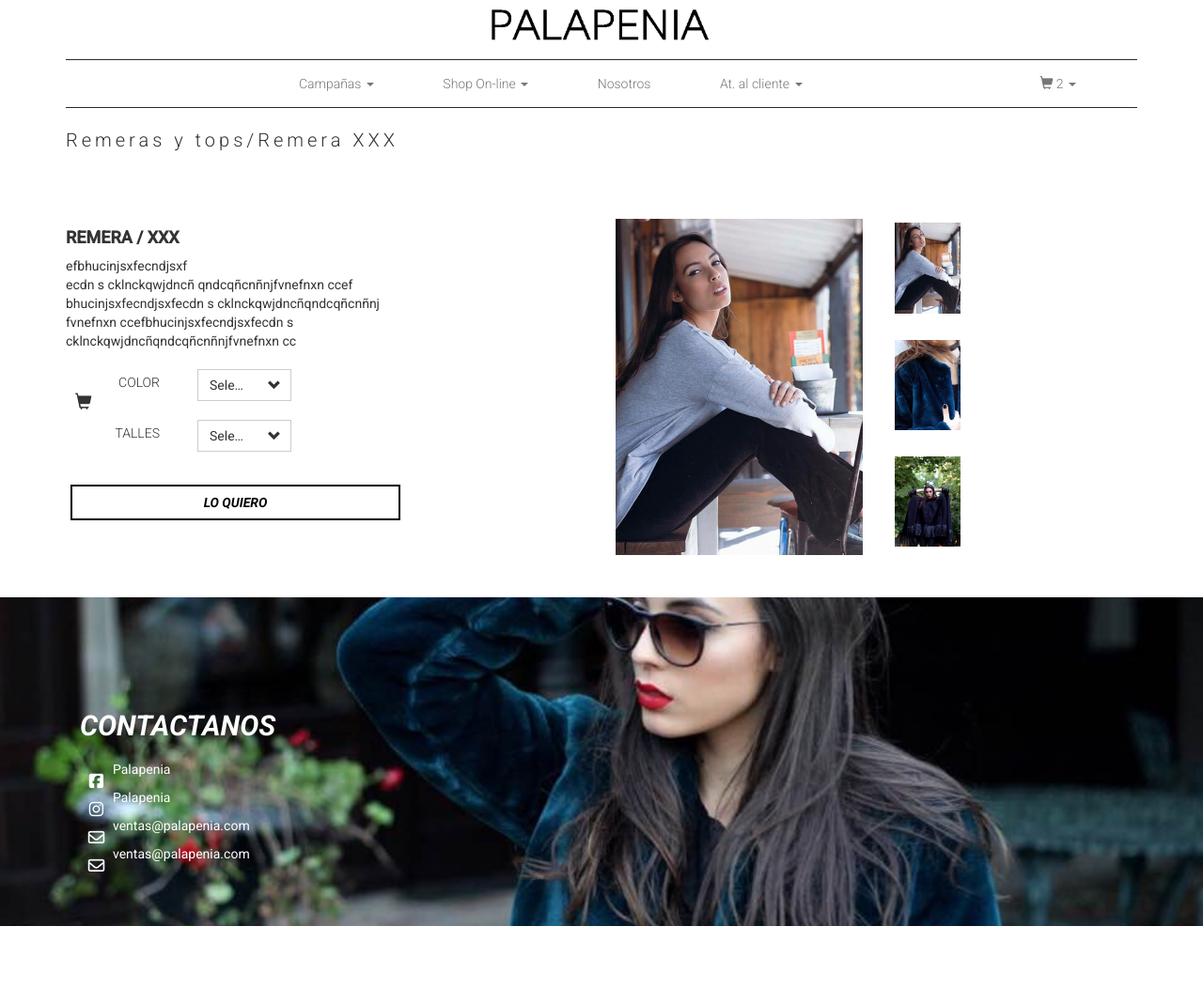
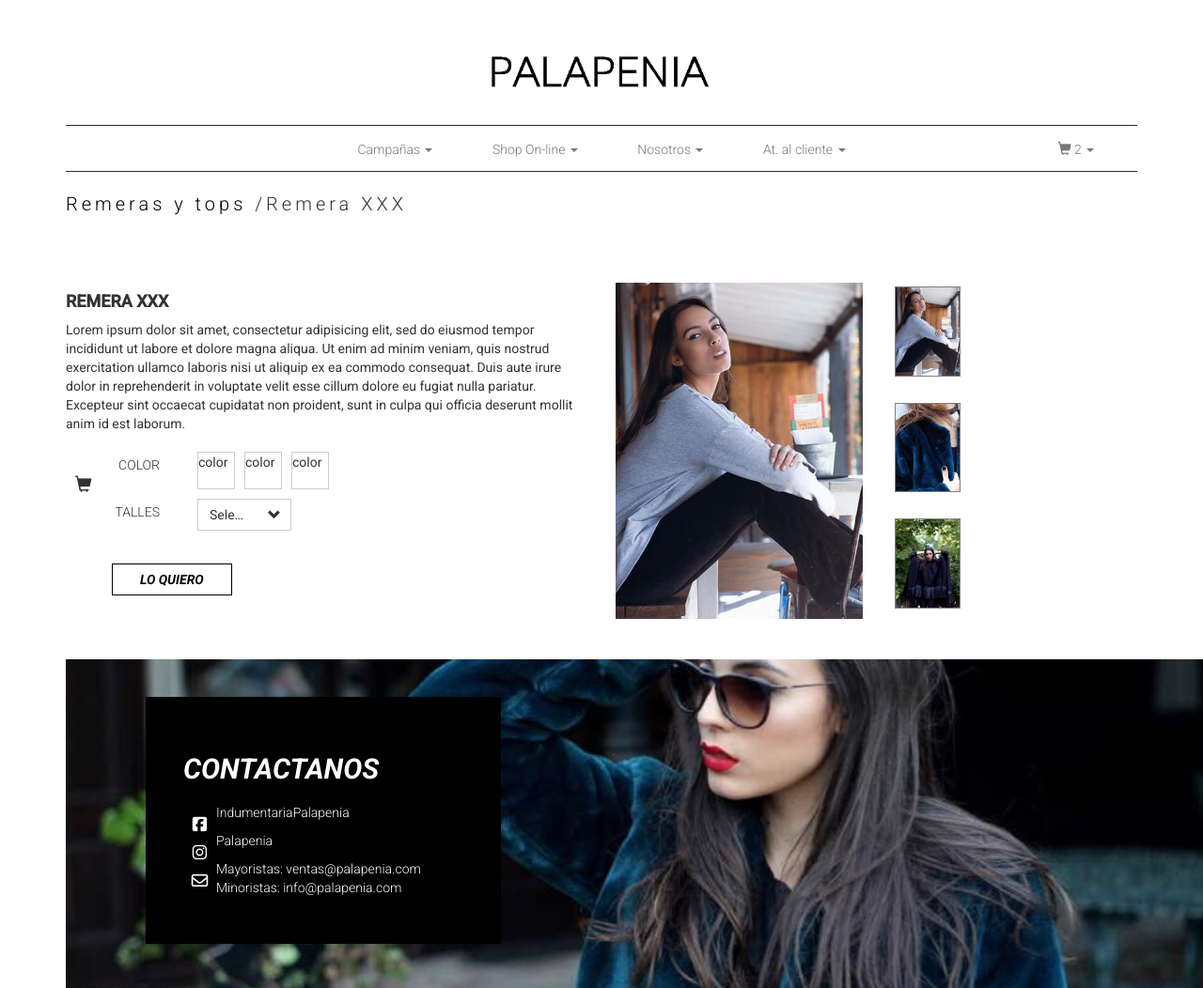
Before and after one commit to PiaZaniboni/Palapenia, a PHP site: page /palapenia/producto.php in a window 1280 px wide; the page is wider, and only the part inside the window is pictured. Shown: that part at 94% size. Before the commit the page ends 986 px from the top of that part, so only its background shows below. Run offline with PHP 8.4, Linux system fonts and the light colour scheme; data that the repository does not hold is empty; some libraries are stand-ins or nearby versions.

Commit message:
Cambio juakina

```diff
--- a/css/custom.css
+++ b/css/custom.css
@@ -1,14 +1,10 @@
 body {
-  padding-top: 10px;
+  padding-top: 60px;
   font-family: 'Roboto', sans-serif;
-
 }
 
 .hero-spacer {
-
     background: #FFFFFF;
-
-
 }
 
 .hero-feature {
@@ -28,9 +24,14 @@
 }
   }
 /*-----navbar-----*/
+
+#menu{
+  margin-top: 5px;
+}
+
 .logo .img-responsive {
  margin: 0 auto;
- margin-bottom: 20px;
+ margin-bottom: 40px;
  max-width: 20%;
 
 }
@@ -39,37 +40,40 @@
   margin-top: 10px;
 }
 
+.nav>.item-carro {
+  position: absolute;
+}
+
 .navbar-default {
-
   background-color: #FFFFFF;
   border-color: #2A2C2B;
   border-radius: 0px;
   border-left: none;
   border-right: none;
+}
 
-
-}
 .navbar-nav {
     float:none;
     margin:0 auto;
-    display: block;
+    display: inline-flex;
+    text-align: center;
+}
 
-}
 .navbar-nav > li > a{
      font-weight:300;
-
+     padding: 10px;
 }
 
 li.dropdown:hover > .dropdown-menu .divider{
   display: inline-block;
   position: relative;
-
   background-color: #000;
   width: 100%;
 
 }
 ul.dropdown-menu > li > a{
  font-weight:300;
+ text-align: left;
 }
 
 ul.dropdown-cart{
@@ -113,6 +116,20 @@
     margin-top:14px;
 }
 
+.item-carro{
+  position: absolute;
+  float: right;
+  right: 100px;
+}
+
+.carro{
+  position: absolute;
+  top: 0px;
+}
+
+.carro .dropdown-toggle{
+  width: 70px;
+}
 
  @media only screen and (min-width: 500px) {
   .navbar-nav > li{
@@ -217,14 +234,10 @@
 #fondocampania .img-responsive{
   margin: 0 auto;
   width: 45%;
-
-
-
 }
 
 #footer{
   margin-top: 30px;
-  padding-top: 60px;
   width: 100%;
   width: 100vw;
   background-image: url("../images/lookbok.jpg");
@@ -236,14 +249,6 @@
   -o-background-size: cover;
   background-attachment: fixed;
   height: 350px;
-
-
-}
-.footer-section{
-  padding-top: 40px;
-}
-.footer-section .col-md-6{
-  width: 50%;
 }
 
 
@@ -252,24 +257,35 @@
  font-weight: 500;
  font-style: italic;
  color:#FFFFFF;
-
 }
 
 #footer li{
+  padding-top: 10px;
+  font-weight: 100;
+  color:#FFFFFF;
+}
 
+#footer i{
   padding-top: 10px;
   font-weight: 400;
   color:#FFFFFF;
-
-}
-#footer i{
-
- padding-top: 10px;
- font-weight: 400;
-  color:#FFFFFF;
-
 }
 
+#footer a{
+  color: white;
+  text-decoration: none;
+}
+
+#footer a:hover{
+  border-bottom: 1px solid white;
+}
+
+#footer .footer-info{
+  width: 70%;
+  background: #000;
+  padding: 40px;
+  margin: 40px 0px;
+}
 
 
 
@@ -407,18 +413,19 @@
     border: #FFFFFF 3px solid;
 }
 
-.btn-select.btn-default:hover, .btn-select.btn-default.active {
+.btn-select .btn-default:hover, .btn-select.btn-default.active {
     background-color: #000;
-
     border-color: #000;
 }
 /* El otro slide */
 .carousel .item {
-    max-height: 500px;
     height: 100%;
     width:100%;
 }
 
+.thumbnail a>img, .thumbnail>img{
+  border: 1px solid grey;
+}
 
 
   .thumbnail  {
@@ -466,14 +473,13 @@
   font-size: 1em;
   border-radius:0;
   text-decoration: none;
-    border: 2px solid #000;
-    padding: 0.5em 4em;
+  border: 1px solid #000;
   color: #000;
   text-transform: uppercase;
   font-weight: 600;
   font-style: italic;
-  margin-left: 20px;
 }
+
 .button:hover {
     background-color: #000;
     color: #fff;
@@ -802,13 +813,12 @@
 font-size: 18px;
   font-weight: 300;
 }
-#lookbook
 
-.carousel-inner > .item  >  img,
-.carousel-inner > .item  > a > img{
+.forma .carousel-inner > .item  >  img,
+.forma .carousel-inner > .item  > a > img{
+  object-fit: scale-down;
+  height: 80vh;
   width: 100%;
-height: 100%; /* use this, or not */
-margin: auto;
 }
 .carousel-control.left {
   margin-left: -120px;
@@ -820,9 +830,39 @@
   margin-right: -120px;
    color: #000;
 }
+
+.link-carrito{
+  color: black;
+}
+.link-carrito:hover{
+  border-bottom: 1px solid #aaa;
+  color: #aaa;
+  text-decoration: none;
+}
+
+.color-lista{
+  display: inline-flex;
+  list-style: none;
+  padding-left: 0px;
+}
+
+.color-producto{
+  width: 40px;
+  height: 40px;
+  border: 1px solid #ccc;
+  margin-left: 10px;
+}
+
+.color-producto:hover{
+  border: 1px solid grey;
+}
+
+.color-producto:visited{
+  border: 1px solid grey;
+}
+
 @media only screen and (max-width: 500px) {
 #lookbook .forma{
-
   width: 80%;
   margin: auto;
 }
--- a/footer-info.php
+++ b/footer-info.php
@@ -1,16 +1,33 @@
 <div id="footer">
-
     <div class="footer-section">
       <div class="container">
-
-                    <div class="col-md-6  ">
+        <div class="col-md-6">
+          <div class="footer-info">
             <h2>CONTACTANOS</h2>
-      <ul class="fa-ul ">
-  <li><i class="fa-li fa fa-facebook-square  fa-inverse fa-lg"></i>Palapenia</li>
-  <li><i class="fa-li fa fa-instagram  fa-inverse fa-lg"></i>Palapenia</li>
-  <li><i class="fa-li fa fa-envelope-o  fa-inverse fa-lg"></i>ventas@palapenia.com</li>
-   <li><i class="fa-li fa fa-envelope-o  fa-inverse fa-lg"></i>ventas@palapenia.com</li>
+            <ul class="fa-ul">
+              <li>
+                  <a href="https://www.facebook.com/indumentariapalapenia/" target="_blank">
+                      <i class="fa-li fa fa-facebook-square fa-lg fa-inverse" aria-hidden="true" ></i>
+                      IndumentariaPalapenia
+                  </a>
+              </li>
+              <li>
+                  <a href="https://www.instagram.com/palapenia/" target="_blank">
+                      <i class="fa-li fa fa-instagram fa-lg fa-inverse" aria-hidden="true"></i>
+                      Palapenia
+                  </a>
+              </li>
+              <li>
+                  <a href="">
+                      <i class="fa-li fa fa-envelope-o fa-lg fa-inverse" aria-hidden="true"></i>
+                      Mayoristas: ventas@palapenia.com </br>
+                      Minoristas: info@palapenia.com
+                  </a>
+              </li>
 
             </ul>
           </div>
         </div>
+      </div>
+    </div>
+</div>
--- a/nav.php
+++ b/nav.php
@@ -1,11 +1,3 @@
-<?php
-require_once("requests/_main2.php");
-
-$lookbooks = getLookbooks();
-
-?>
-
-
 <div class="container">
 <div class="row">
 <div class="logo ">
@@ -34,29 +26,17 @@
     <div class="collapse navbar-collapse" id="menu">
 
       <ul class="nav navbar-nav justify-content-center ">
-
-
-
         <li class="dropdown">
-          <a href="#" class="dropdown-toggle" data-toggle="dropdown">Campañas <b class="caret"></b></a>
+          <a href="#" class="dropdown-toggle" data-toggle="dropdown">Campañas  <b class="caret"></b></a>
           <ul class="dropdown-menu">
-            <!-- <li><a href="seccion-lookbook.php">Primavera/verano 2018</a></li>
+              <li><a href="seccion-lookbook.php">Primavera/verano 2018</a></li>
               <li class="divider"></li>
-            <li><a href="lookbook-otonio.php">Otoño/invierno 2017</a></li> -->
-            <?php $count = 0;
-            foreach($lookbooks as $lookbook ){ ?>
-                <li><a data-lookbook="<?php echo $lookbook['id_lookbook'] ?>" href="seccion-lookbook.php?ID=<?php echo $lookbook['id_lookbook']; ?>"  class="btn-lookbook"><?php echo $lookbook['coleccion']; echo ' '; echo $lookbook['name']; ?></a></li>
-                <!-- Para que no dibuje la linea si es el ultimo item -->
-                <?php  if( $count  < ( count ($lookbooks) -1 ) ) {?>
-                    <li class="divider"></li>
-                <?php } $count++;
-            }?>
-
+              <li><a href="lookbook-otonio.php">Otoño/invierno 2017</a></li>
           </ul>
         </li>
 
         <li class="dropdown">
-          <a href="#" class="dropdown-toggle" data-toggle="dropdown">Shop On-line <b class="caret"></b></a>
+          <a href="#" class="dropdown-toggle" data-toggle="dropdown">Shop On-line  <b class="caret"></b></a>
           <ul class="dropdown-menu">
             <li><a href="seccion-carrito.php">SALE</a></li>
             <li class="divider"></li>
@@ -70,11 +50,18 @@
           </ul>
         </li>
 
-        <li><a href="nosotros.php">Nosotros</a></li>
+        <li class="dropdown">
+          <a href="#" class="dropdown-toggle" data-toggle="dropdown">Nosotros  <b class="caret"></b></a>
+          <ul class="dropdown-menu">
+            <li><a href="nosotros.php">Quienes somos</a></li>
+            <li class="divider"></li>
+            <li><a href="contacto.php">Contacto</a></li>
+          </ul>
+        </li>
 
 
         <li class="dropdown">
-          <a href="#" class="dropdown-toggle" data-toggle="dropdown">At. al cliente <b class="caret"></b></a>
+          <a href="#" class="dropdown-toggle" data-toggle="dropdown">At. al cliente  <b class="caret"></b></a>
           <ul class="dropdown-menu">
             <li><a href="atalcliente.php">Como comprar</a></li>
             <li class="divider"></li>
@@ -85,16 +72,14 @@
           </ul>
         </li>
 
-         <ul class="nav navbar-nav navbar-right justify-content-end">
+        <li class="item-carro">
+          <ul class="nav navbar-nav navbar-right carro">
             <li class="dropdown">
               <a href="#" class="dropdown-toggle" data-toggle="dropdown" role="button" aria-expanded="false"> <span class="glyphicon glyphicon-shopping-cart"></span> 2 <span class="caret"></span></a>
               <ul class="dropdown-menu dropdown-cart" role="menu">
-
-
                 <li>
                   <span class="item">
                     <span class="item-left">
-
                       <span class="item-info">
                         <span>Una remera</span>
                         <span>$23</span>
@@ -102,13 +87,10 @@
                     </span>
                   <span class="item-right">
                   <button class="btn btn-xs  pull-right">x</button>
-                    </span>
-                </span>
                 </li>
                 <li>
                   <span class="item">
                     <span class="item-left">
-
                       <span class="item-info">
                         <span>otra remera</span>
                         <span>$23</span>
@@ -124,10 +106,12 @@
               </ul>
             </li>
           </ul>
-
+        </li>
 
 
       </ul>
+
+
 
     </div><!-- /.navbar-collapse -->
   </div><!-- /.container-fluid -->
--- a/producto.php
+++ b/producto.php
@@ -1,91 +1,88 @@
  <!DOCTYPE html>
 <html>
-
   <?php include 'head.php';?>
-
-<body >
-
+<body>
 <!-- Nav -->
 <?php include 'nav.php';?>
 
   <div class="container">
     <div class="nombre-producto">
-  <p class="animated slideInUp">Remeras y tops/Remera XXX</p>
+      <p class="animated slideInUp">
+        <a href="seccion-carrito.php" class="link-carrito">Remeras y tops</a>
+        /Remera XXX
+      </p>
     </div>
     <div id="producto">
-    <div class="row ">
+      <div class="row">
         <div class="abajo">
-
-
-
           <div class="col-lg-6 animated fadeIn">
-           <h4>REMERA / XXX </h4>
-
-         <p>efbhucinjsxfecndjsxf</br>ecdn s cklnckqwjdncñ
-         qndcqñcnñnjfvnefnxn ccef</br>bhucinjsxfecndjsxfecdn s cklnckqwjdncñqndcqñcnñnj </br>fvnefnxn ccefbhucinjsxfecndjsxfecdn s</br>
-          cklnckqwjdncñqndcqñcnñnjfvnefnxn cc</p>
-
+            <h4>REMERA XXX </h4>
+            <p>Lorem ipsum dolor sit amet, consectetur adipisicing elit, sed do eiusmod
+            tempor incididunt ut labore et dolore magna aliqua. Ut enim ad minim veniam,
+            quis nostrud exercitation ullamco laboris nisi ut aliquip ex ea commodo
+            consequat. Duis aute irure dolor in reprehenderit in voluptate velit esse
+            cillum dolore eu fugiat nulla pariatur. Excepteur sint occaecat cupidatat non
+            proident, sunt in culpa qui officia deserunt mollit anim id est laborum.</p>
             <div class="row">
               <div class="col-1 col-sm-1">
                 <span class="fa-stack fa-lg">
                   <i class="glyphicon glyphicon-shopping-cart"></i>
-
                 </span>
               </div>
-
               <div class="col-5 col-sm-5">
                 <form class="form-horizontal">
                   <div class="form-group">
                     <label class=" col-sm-4 control-label">COLOR</label>
                     <div class="col-sm-8">
-            <a class="btn btn-default btn-select">
-
-                <input type="hidden"  />
-                <span class="btn-select-value">Seleccionar </span>
-                <span class='btn-select-arrow glyphicon glyphicon-chevron-down'></span>
-                <ul>
-                    <li>Rojo</li>
-                    <li >Rojo</li>
-
+                      <ul class="color-lista">
+                      <li>
+                        <div class="color-producto">
+                          color
+                        </div>
+                      </li>
+                      <li>
+                        <div class="color-producto">
+                          color
+                        </div>
+                      </li>
+                      <li>
+                        <div class="color-producto">
+                          color
+                        </div>
+                      </li>
                       </ul>
-            </a>
                     </div>
                     <label class=" col-sm-4 control-label">TALLES</label>
                     <div class="col-sm-8">
                       <a class="btn btn-default btn-select">
-                <input type="hidden"  />
+                        <input type="hidden"/>
                         <span class="btn-select-value">Seleccionar</span>
                         <span class='btn-select-arrow glyphicon glyphicon-chevron-down'></span>
                         <ul>
                             <li>S</li>
-                    <li >M</li>
+                            <li>M</li>
                             <li>L</li>
                             <li>XL</li>
                         </ul>
                       </a>
                     </div>
                   </div>
-
-  </div>
                   <a href="lista-compra.php">
                     <button type="button" class="btn btn-default button"> Lo quiero</button>
                   </a>
-
-
-</div>
                 </form>
               </div>
             </div>
+          </div>
 
-        <div class="col-lg-6  ">
+          <div class="col-lg-6">
             <div class="row">
-
               <div class="col-sm-6">
 
                     <!-- Top part of the slider -->
                     <div class="row">
                         <div class="col-sm-12" >
-                            <div class="  slide" id="myCarousel2">
+                            <div class="slide" id="myCarousel3">
                                 <!-- Carousel items -->
                                 <div class="carousel-inner ">
                                     <div class="active item img-responsive animated fadeIn" data-slide-number="0">
@@ -96,45 +93,39 @@
 
                                     <div class="item img-responsive animated fadeIn" data-slide-number="2">
                                         <img src="images/4.jpg"></div>
+                                </div>
 
-
-                                </div>
-                                <!-- Carousel nav -->
-                                <a class="left carousel-control" href="#myCarousel" role="button" data-slide="prev">
-
-                                </a>
-                                <a class="right carousel-control" href="#myCarousel" role="button" data-slide="next">
-
-                                </a>
                             </div>
                         </div>
                     </div>
 
               </div>
+
               <div class="col-sm-6" >
                 <!-- Bottom switcher of slider -->
                 <ul class="hide-bullets">
-                    <li >
+                    <li>
                         <a class="thumbnail animated fadeIn" id="carousel-selector-0">
                             <img src="images/2.jpg">
                         </a>
                     </li>
 
-                    <li >
-                        <a class="thumbnail animated fadeIn" id="carousel-selector-1"><img src="images/3.jpg"></a>
+                    <li>
+                        <a class="thumbnail animated fadeIn" id="carousel-selector-1">
+                          <img src="images/3.jpg">
+                        </a>
                     </li>
 
-                    <li >
-                        <a class="thumbnail animated fadeIn" id="carousel-selector-2"><img src="images/4.jpg"></a>
+                    <li>
+                        <a class="thumbnail animated fadeIn" id="carousel-selector-2">
+                          <img src="images/4.jpg">
+                        </a>
                     </li>
-
-
                 </ul>
               </div>
 
 
             </div>
-
           </div>
         </div>
       </div>
@@ -146,4 +137,32 @@
   <?php include 'footer.php';?>
 </body>
 
+<script>
+  jQuery(document).ready(function($) {
+
+        $('#myCarousel3').carousel({
+                interval: 5000
+        });
+
+        $('#carousel-text').html($('#slide-content-0').html());
+
+        //Handles the carousel thumbnails
+        $('[id^=carousel-selector-]').click( function(){
+                var id_selector = $(this).attr("id");
+                var id = id_selector.substr(id_selector.length -1);
+                var id = parseInt(id);
+                $('#myCarousel3').carousel(id);
+        });
+
+
+        // When the carousel slides, auto update the text
+        $('#myCarousel3').on('slid', function (e) {
+                var id = $('.item.active').data('slide-number');
+                $('#carousel-text').html($('#slide-content-'+id).html());
+        });
+
+
+});
+</script>
+
 </html>
```
Also changed, not shown: other parts of css/custom.css (+27 -33 lines), contacto.php (added, +86 -0 lines), lookbook-otonio.php (added, +114 -0 lines), nosotros.php (+10 -72 lines). Lines whose indentation alone changed are shown as unchanged.
